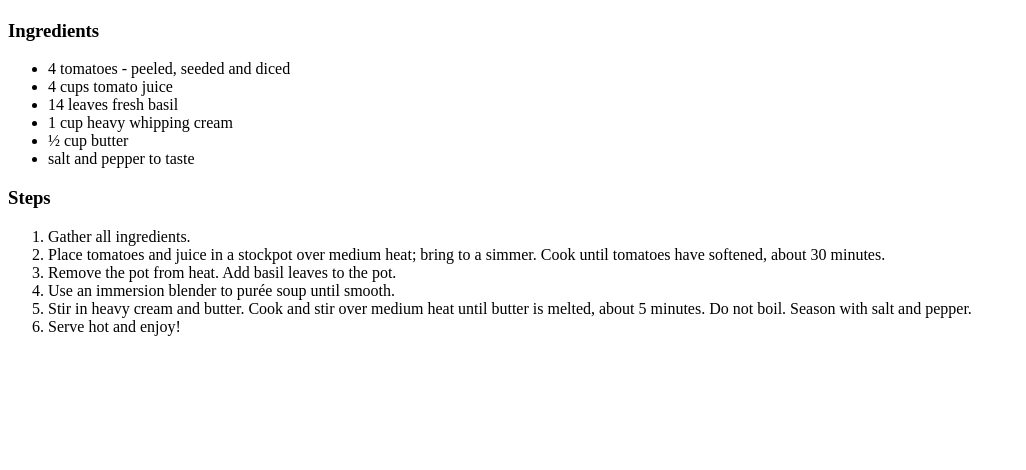
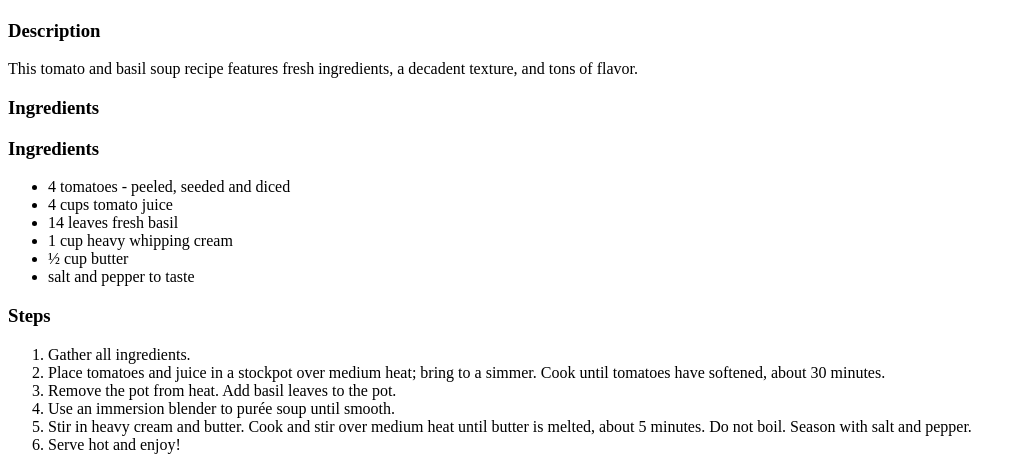
Before and after one commit to kubais/odin-recipes, a plain HTML site: page recipes/tomato-soup.html in a window 1280 px wide. Shown: the part 383-853 px from the top of the page, without its empty margins (0-1026 px from the left). Before the commit the page ends 800 px from the top, so only its background shows below. Drawn offline with Linux system fonts and the light colour scheme.

Commit message:
Add description
Change description for dumplings
Add description for tomato soup

```diff
--- a/recipes/tomato-soup.html
+++ b/recipes/tomato-soup.html
@@ -8,6 +8,9 @@
 <body>
     <h1>Tomato Basil Soup</h1>
     <img src="https://www.allrecipes.com/thmb/OxtmbaKCzZPc6iorz1ru5KKsaLw=/1500x0/filters:no_upscale():max_bytes(150000):strip_icc():format(webp)/13113-rich-and-creamy-tomato-basil-soup-DDMFS-4x3-e7bc78ff4c6b4f999f9e178d97466e6f.jpg" width=400 alt="Tomato soup">
+    <h3>Description</h3>
+    <p>This tomato and basil soup recipe features fresh ingredients, a decadent texture, and tons of flavor.</p>
+    <h3>Ingredients</h3>
     <h3>Ingredients</h3>
     <ul>
         <li>4 tomatoes - peeled, seeded and diced</li>
```
Also changed, not shown: recipes/dumplings.html (+1 -1 lines).
